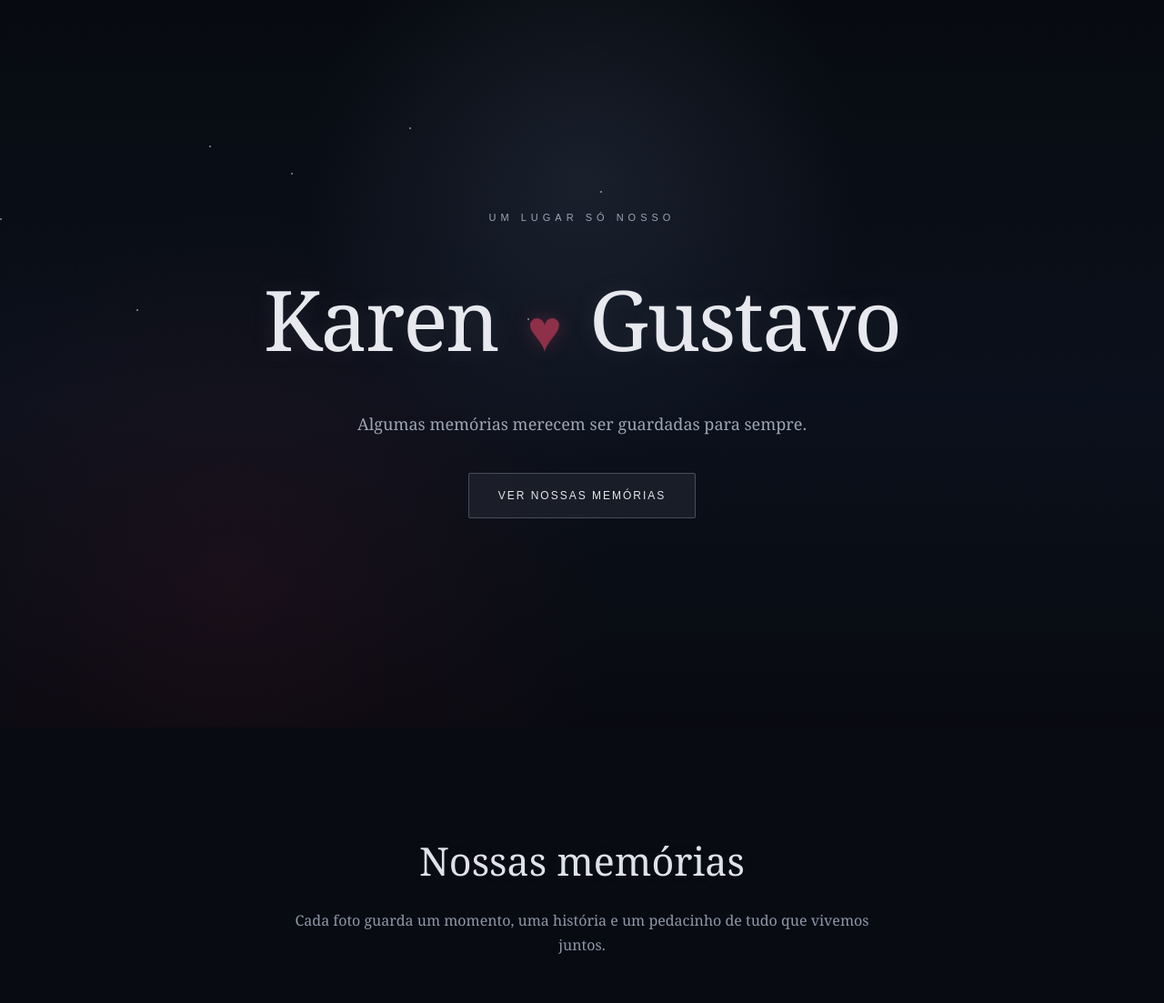
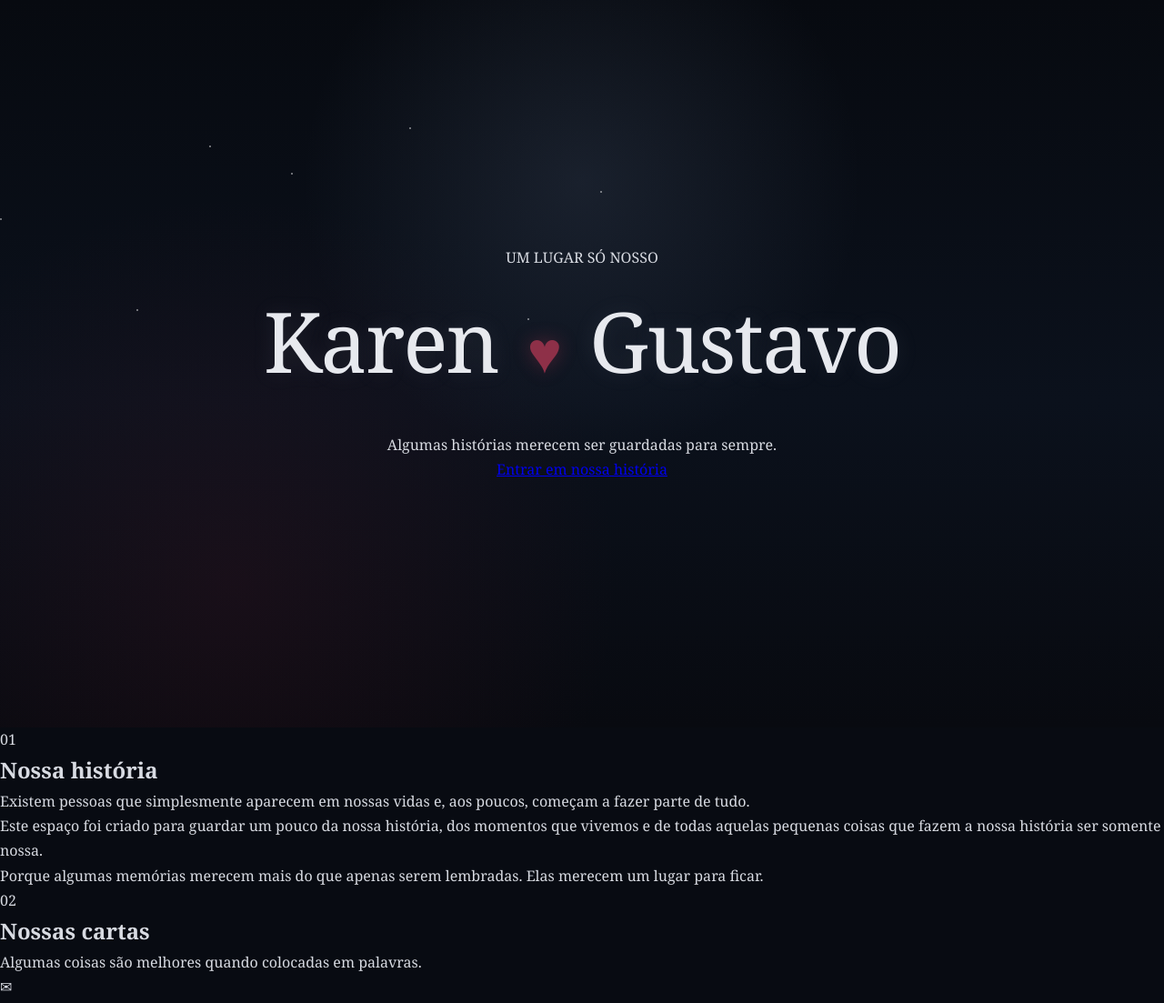
Before and after one commit to gutocrwx-stack/memorias-de-nooos, a Flask app: page / in a window 1280 px wide. Shown: the top 1103 px of the page at 91% size. Run offline with Flask 3, Linux system fonts and the light colour scheme.

Commit message:
Update index.html

```diff
--- a/templates/index.html
+++ b/templates/index.html
@@ -11,77 +11,280 @@
 
 <body>
 
-    <main class="container">
+    <!-- ABERTURA -->
+    <header class="hero">
 
-        <section class="hero">
-            <p class="small-title">UM LUGAR SÓ NOSSO</p>
+        <div class="hero-content">
 
-            <h1>Karen <span>♥</span> Gustavo</h1>
+            <p class="eyebrow">UM LUGAR SÓ NOSSO</p>
 
-            <p class="subtitle">
-                Algumas memórias merecem ser guardadas para sempre.
+            <h1>
+                Karen
+                <span>♥</span>
+                Gustavo
+            </h1>
+
+            <p class="hero-subtitle">
+                Algumas histórias merecem ser guardadas para sempre.
             </p>
 
-            <a href="#memorias" class="button">
-                Ver nossas memórias
+            <a href="#historia" class="hero-button">
+                Entrar em nossa história
             </a>
-        </section>
+
+        </div>
+
+    </header>
 
 
-        <section id="memorias" class="memories">
+    <!-- NOSSA HISTÓRIA -->
+    <section id="historia" class="section history">
 
-            <h2>Nossas memórias</h2>
+        <div class="section-title">
+            <span>01</span>
+            <h2>Nossa história</h2>
+        </div>
 
-            <p class="section-text">
-                Cada foto guarda um momento, uma história e um pedacinho
-                de tudo que vivemos juntos.
+        <div class="story-card">
+
+            <p>
+                Existem pessoas que simplesmente aparecem em nossas vidas
+                e, aos poucos, começam a fazer parte de tudo.
             </p>
 
-            <div class="gallery">
+            <p>
+                Este espaço foi criado para guardar um pouco da nossa história,
+                dos momentos que vivemos e de todas aquelas pequenas coisas
+                que fazem a nossa história ser somente nossa.
+            </p>
 
-                <img src="{{ url_for('static', filename='images/foto1.jpg') }}" alt="Karen e Gustavo">
-                <img src="{{ url_for('static', filename='images/foto2.jpg') }}" alt="Karen e Gustavo">
-                <img src="{{ url_for('static', filename='images/foto3.jpg') }}" alt="Karen e Gustavo">
-                <img src="{{ url_for('static', filename='images/foto4.jpg') }}" alt="Karen e Gustavo">
-                <img src="{{ url_for('static', filename='images/foto5.jpg') }}" alt="Karen e Gustavo">
-                <img src="{{ url_for('static', filename='images/foto6.jpg') }}" alt="Karen e Gustavo">
+            <p>
+                Porque algumas memórias merecem mais do que apenas serem
+                lembradas. Elas merecem um lugar para ficar.
+            </p>
 
         </div>
 
     </section>
 
 
-        <section class="message">
+    <!-- CARTAS -->
+    <section class="section letters">
 
-            <div class="heart">♥</div>
+        <div class="section-title">
+            <span>02</span>
+            <h2>Nossas cartas</h2>
+        </div>
 
-            <h2>Para você, Karen</h2>
+        <p class="section-description">
+            Algumas coisas são melhores quando colocadas em palavras.
+        </p>
+
+        <div class="letters-grid">
+
+            <article class="letter">
+
+                <div class="letter-icon">✉</div>
+
+                <h3>Para você</h3>
 
                 <p>
-                Entre tantos momentos que poderiam ser esquecidos,
-                existem aqueles que a gente gostaria de guardar para sempre.
+                    Uma pequena carta para guardar tudo aquilo
+                    que às vezes não conseguimos dizer.
                 </p>
 
+                <button onclick="openLetter('letter1')">
+                    Abrir carta
+                </button>
+
+            </article>
+
+
+            <article class="letter">
+
+                <div class="letter-icon">♥</div>
+
+                <h3>Sobre nós</h3>
+
                 <p>
-                Este pequeno espaço é para lembrar de nós,
-                das nossas histórias, das nossas risadas
-                e de tudo aquilo que faz nossas memórias serem especiais.
+                    Sobre os momentos, as risadas e tudo aquilo
+                    que tornou nossa história especial.
                 </p>
 
-            <p class="signature">
-                Com carinho,<br>
-                <strong>Gustavo ❤️</strong>
+                <button onclick="openLetter('letter2')">
+                    Abrir carta
+                </button>
+
+            </article>
+
+
+            <article class="letter">
+
+                <div class="letter-icon">✦</div>
+
+                <h3>Uma promessa</h3>
+
+                <p>
+                    Porque algumas memórias não precisam ter um fim.
                 </p>
+
+                <button onclick="openLetter('letter3')">
+                    Abrir carta
+                </button>
+
+            </article>
+
+        </div>
 
     </section>
 
 
+    <!-- MOMENTOS -->
+    <section class="section moments">
+
+        <div class="section-title">
+            <span>03</span>
+            <h2>Nossos momentos</h2>
+        </div>
+
+        <p class="section-description">
+            Fotografias de momentos que queremos guardar.
+        </p>
+
+        <div class="gallery">
+
+            <img src="{{ url_for('static', filename='images/foto1.jpg') }}"
+                 alt="Karen e Gustavo">
+
+            <img src="{{ url_for('static', filename='images/foto2.jpg') }}"
+                 alt="Karen e Gustavo">
+
+            <img src="{{ url_for('static', filename='images/foto3.jpg') }}"
+                 alt="Karen e Gustavo">
+
+            <img src="{{ url_for('static', filename='images/foto4.jpg') }}"
+                 alt="Karen e Gustavo">
+
+            <img src="{{ url_for('static', filename='images/foto5.jpg') }}"
+                 alt="Karen e Gustavo">
+
+            <img src="{{ url_for('static', filename='images/foto6.jpg') }}"
+                 alt="Karen e Gustavo">
+
+        </div>
+
+    </section>
+
+
+    <!-- MENSAGEM FINAL -->
+    <section class="final-message">
+
+        <div class="final-heart">♥</div>
+
+        <h2>Karen & Gustavo</h2>
+
+        <p>
+            Que essas memórias continuem sendo apenas
+            o começo da nossa história.
+        </p>
+
+        <div class="signature">
+            Feito com amor por Gustavo ❤️
+        </div>
+
+    </section>
+
+
+    <!-- MODAL DAS CARTAS -->
+    <div id="letterModal" class="modal">
+
+        <div class="modal-content">
+
+            <button class="close" onclick="closeLetter()">
+                ×
+            </button>
+
+            <div class="modal-icon">♥</div>
+
+            <h2 id="letterTitle"></h2>
+
+            <p id="letterText"></p>
+
+        </div>
+
+    </div>
+
+
     <footer>
+
         <p>Karen & Gustavo</p>
-            <span>Feito com amor por Gustavo ❤️</span>
+
+        <span>
+            Feito com amor por Gustavo ❤️
+        </span>
+
     </footer>
 
-    </main>
+
+    <script>
+
+        const letters = {
+
+            letter1: {
+                title: "Para você, Karen",
+                text:
+                    "Esta carta é para lembrar que existem pessoas que tornam nossos dias mais especiais simplesmente por estarem neles. Este pequeno espaço é uma forma de guardar um pedacinho de tudo aquilo que vivemos."
+            },
+
+            letter2: {
+                title: "Sobre nós",
+                text:
+                    "Nossa história é feita de pequenos momentos. Conversas, risadas, olhares, lembranças e todas aquelas coisas que talvez pareçam pequenas, mas que acabam significando muito."
+            },
+
+            letter3: {
+                title: "Uma promessa",
+                text:
+                    "Que nunca nos faltem motivos para criar novas memórias. Que possamos olhar para trás algum dia e perceber quantas histórias ainda escrevemos juntos."
+            }
+
+        };
+
+
+        function openLetter(letter) {
+
+            document.getElementById("letterTitle").innerText =
+                letters[letter].title;
+
+            document.getElementById("letterText").innerText =
+                letters[letter].text;
+
+            document.getElementById("letterModal")
+                .classList.add("active");
+
+            document.body.style.overflow = "hidden";
+        }
+
+
+        function closeLetter() {
+
+            document.getElementById("letterModal")
+                .classList.remove("active");
+
+            document.body.style.overflow = "auto";
+        }
+
+
+        document.getElementById("letterModal")
+            .addEventListener("click", function(event) {
+
+                if (event.target === this) {
+                    closeLetter();
+                }
+
+            });
+
+    </script>
 
 </body>
 </html>
```
Lines whose indentation alone changed are shown as unchanged.
